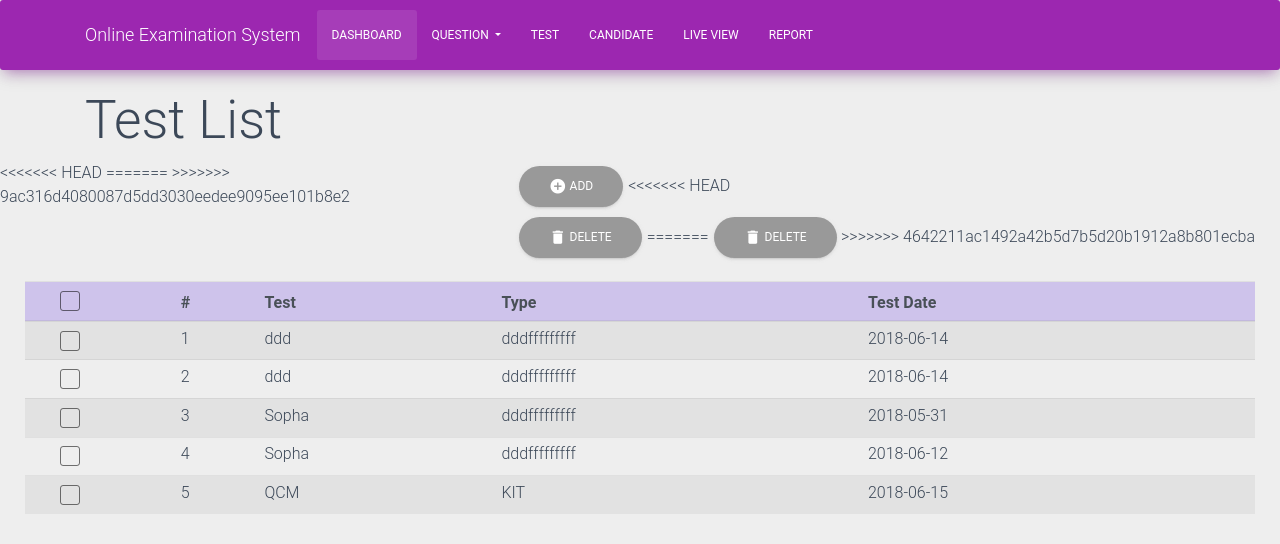
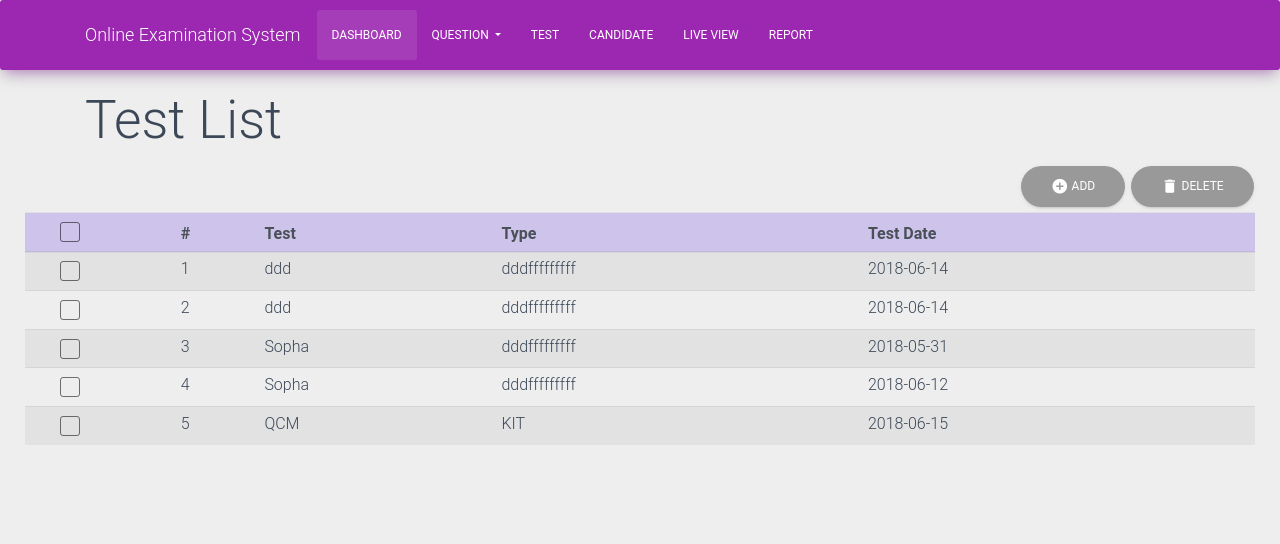
Before and after one commit to sophasum168/Online-Examination-System, a Django app: page /test-management/test/ in a window 1280 px wide. Shown: the top 544 px of the page. Run offline with Django 3.2, Linux system fonts and the light colour scheme; data comes from the database, SQL or seed files in the repository; both versions use the stored data as it was after the commit.

Commit message:
my code goes here

```diff
--- a/test_management/templates/test_list.html
+++ b/test_management/templates/test_list.html
@@ -7,30 +7,10 @@
 <button class="btn btn-round add-btn" data-toggle="modal" data-target="#addModal">
   <i class="material-icons" >add_circle</i>   Add
 </button>
-<<<<<<< HEAD
-<form class="form" method="POST" action="{% url 'add_test' %}">
-  {% csrf_token %}
 <button class="btn btn-round" data-toggle="modal" data-target="#deleteModal">
   <i class="material-icons" >delete</i>   Delete
-  {% for delete in query %}
-<TR ALIGN="CENTER">
-      <td>{{ delete.test_name}}</td>
-      <td>{{ delete.test_type}}</td>
-      <td>{{ delete.create_test}}</td>
-</TR>
-      {% endfor %}
 </button>
-=======
-    <button class="btn btn-round delete-btn" data-toggle="modal">
-  <i class="material-icons" action >delete</i>   Delete
-</button>
->>>>>>> 4642211ac1492a42b5d7b5d20b1912a8b801ecba
 </div>
-<<<<<<< HEAD
-{{addNew}}
-
-=======
->>>>>>> 9ac316d4080087d5dd3030eedee9095ee101b8e2
 <div class="table-container">
     <div class="table-responsive">
         <table id="fresh-table" class="table table-striped test-list  table-hover table-sm">
```
Also changed, not shown: exam/settings.py (+5 -8 lines), db.sqlite3, 2 other files.
